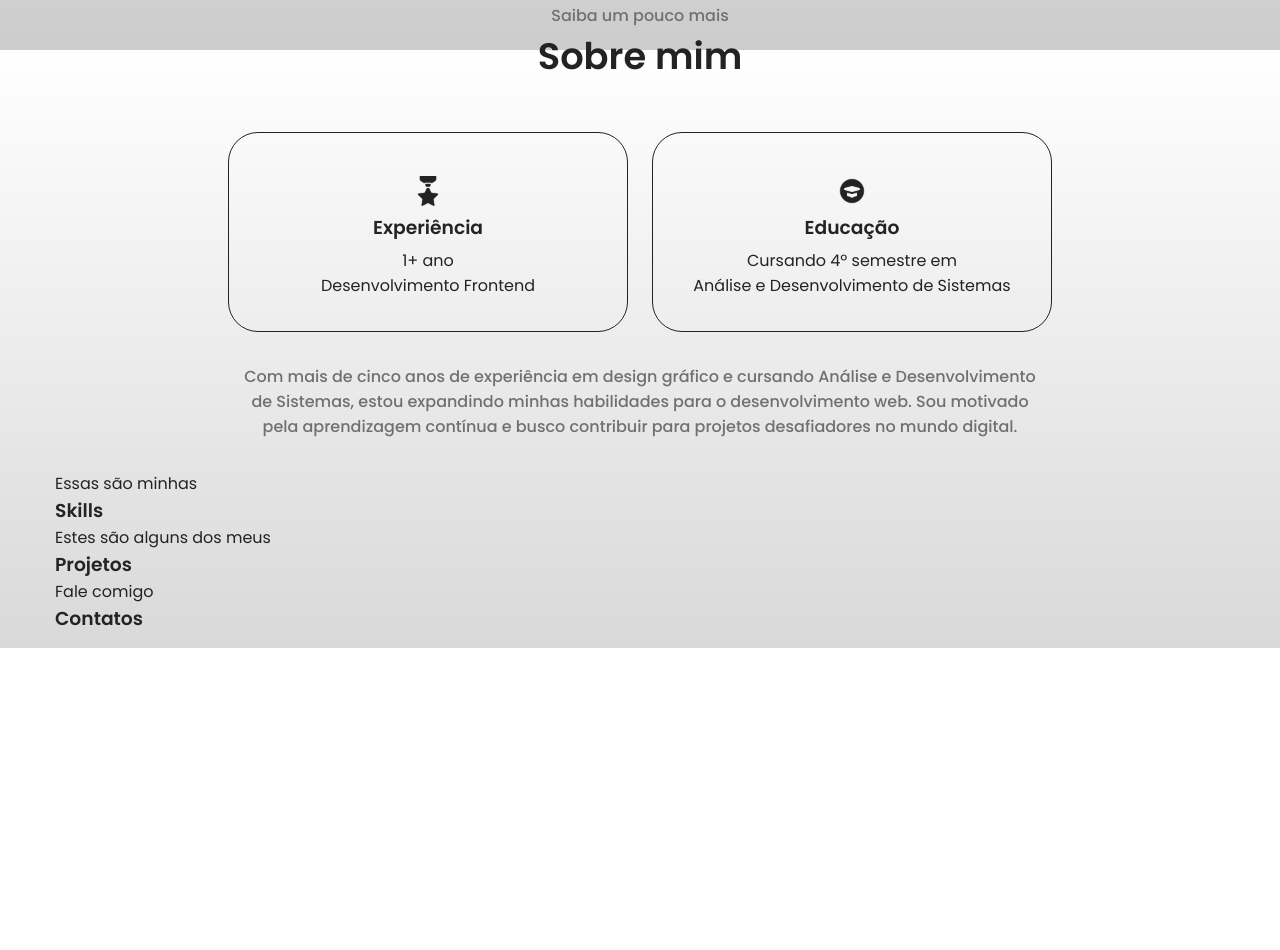
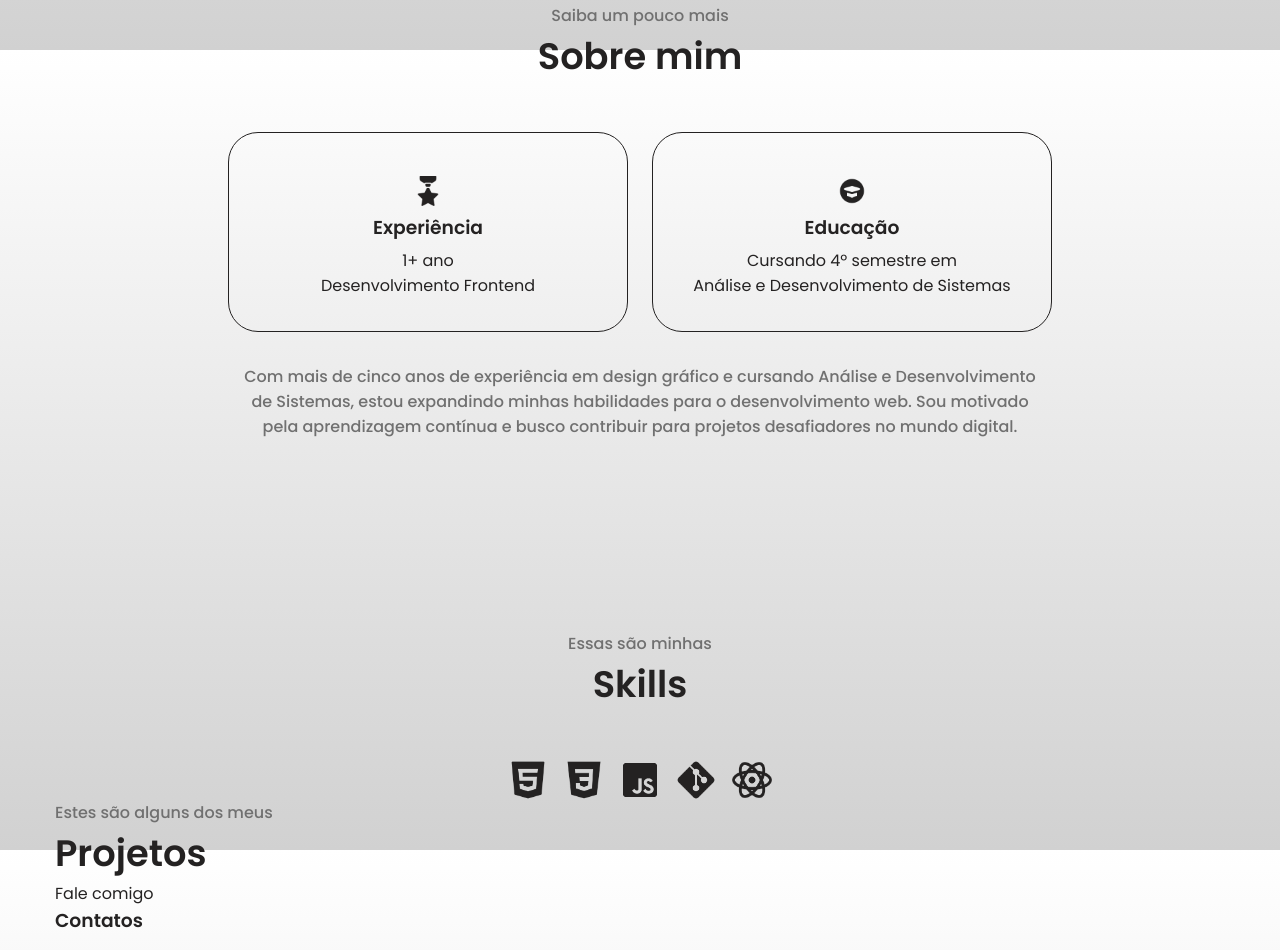
Before and after one commit to leonardomsehn/portfolio, a plain HTML site: page index.html in a window 1280 px wide. Shown: the part 750-1700 px from the top of the page. Before the commit the page ends 1398 px from the top, so only its background shows below. Drawn offline with Linux system fonts and the light colour scheme.

Commit message:
adicionado skills

```diff
--- a/index.html
+++ b/index.html
@@ -16,7 +16,7 @@
       <div>
         <ul class="nav-links">
           <li><a href="#about">Sobre</a></li>
-          <li><a href="#skils">Skills</a></li>
+          <li><a href="#skills">Skills</a></li>
           <li><a href="#projects">Projetos</a></li>
           <li><a href="#contacts">Contato</a></li>
         </ul>
@@ -27,7 +27,7 @@
 
       <section id="apresentation">
         <div class="pic-container">
-          <img src="/src/assets/foto-perfil.jpg" alt="Leonardo Sehn">
+          <img src="/src/assets/foto-perfil2.png" alt="Leonardo Sehn">
         </div>
         <div class="section-text">
           <p>Oi, eu sou</p>
@@ -80,15 +80,21 @@
       </section>
 
       <section id="skills">
-        <p>Essas são minhas</p>
-        <h1>Skills</h1>
-        <div class="development-skills"></div>
+        <p class="section-text-p">Essas são minhas</p>
+        <h1 class="section-text-h1">Skills</h1>
+        <div class="development-skills">
+          <img src="/src/assets/icons8-html-500.png" alt="html">
+          <img src="/src/assets/icons8-css-500.png" alt="css">
+          <img src="/src/assets/icons8-javascript-500.png" alt="javascript">
+          <img src="/src/assets/icons8-git-500.png" alt="git">
+          <img src="/src/assets/icons8-reagir-500.png" alt="react">
+        </div>
         <div class="soft-skills"></div>
       </section>
 
       <section id="projects">
-        <p>Estes são alguns dos meus</p>
-        <h1>Projetos</h1>
+        <p class="section-text-p">Estes são alguns dos meus</p>
+        <h1 class="section-text-h1">Projetos</h1>
         <div class="project-card"></div>
         <div class="project-card"></div>
         <div class="project-card"></div>
--- a/src/styles.css
+++ b/src/styles.css
@@ -6,9 +6,10 @@
   box-sizing: border-box;
 }
 
+
 body {
   font-family: "Poppins", sans-serif;
-  background: linear-gradient(to bottom, #ffffff, #cccccc) no-repeat center center fixed;
+  background: linear-gradient(to bottom, #ffffff, #d1d1d1) no-repeat center center fixed;
   color:#242222;
   max-width: 1200px;
   margin: 0 auto;
@@ -56,7 +57,7 @@ body {
 
 .pic-container img {
   max-width: 350px;
-  clip-path: circle(50%)
+  clip-path: circle(50%);
 }
 
 .section-text {
@@ -166,3 +167,26 @@ body {
   font-weight: 500;
   color:#707070;
 }
+
+#skills {
+    margin-top: 10rem;
+    display: flex;
+    flex-direction: column;
+    justify-content: center;
+    align-items: center;
+}
+
+.development-skills {
+  display: flex;
+  flex-direction: row;
+  justify-content: center;
+  gap: 1rem;
+  margin-top: 3rem;
+  width: 40px;   /* Largura fixa do contêiner */
+  height: 40px;  /* Altura fixa do contêiner */
+}
+
+.development-skills img {
+  width: 100%;   /* Preenche a largura do contêiner */
+  height: 100%;  /* Preenche a altura do contêiner */
+}
```
Also changed, not shown: src/assets/foto-linkedin.png (added), src/assets/foto-perfil.png (added), src/assets/foto-perfil2.png (added), src/assets/foto-perfil3.png (added), src/assets/icons8-css-500.png (added), src/assets/icons8-css.svg (added), src/assets/icons8-git-500.png (added), src/assets/icons8-git.svg (added), src/assets/icons8-html-500.png (added), src/assets/icons8-html.svg (added), src/assets/icons8-javascript-500.png (added), src/assets/icons8-javascript.svg (added), src/assets/icons8-reagir-500.png (added), src/assets/icons8-reagir.svg (added), 1 more files.
